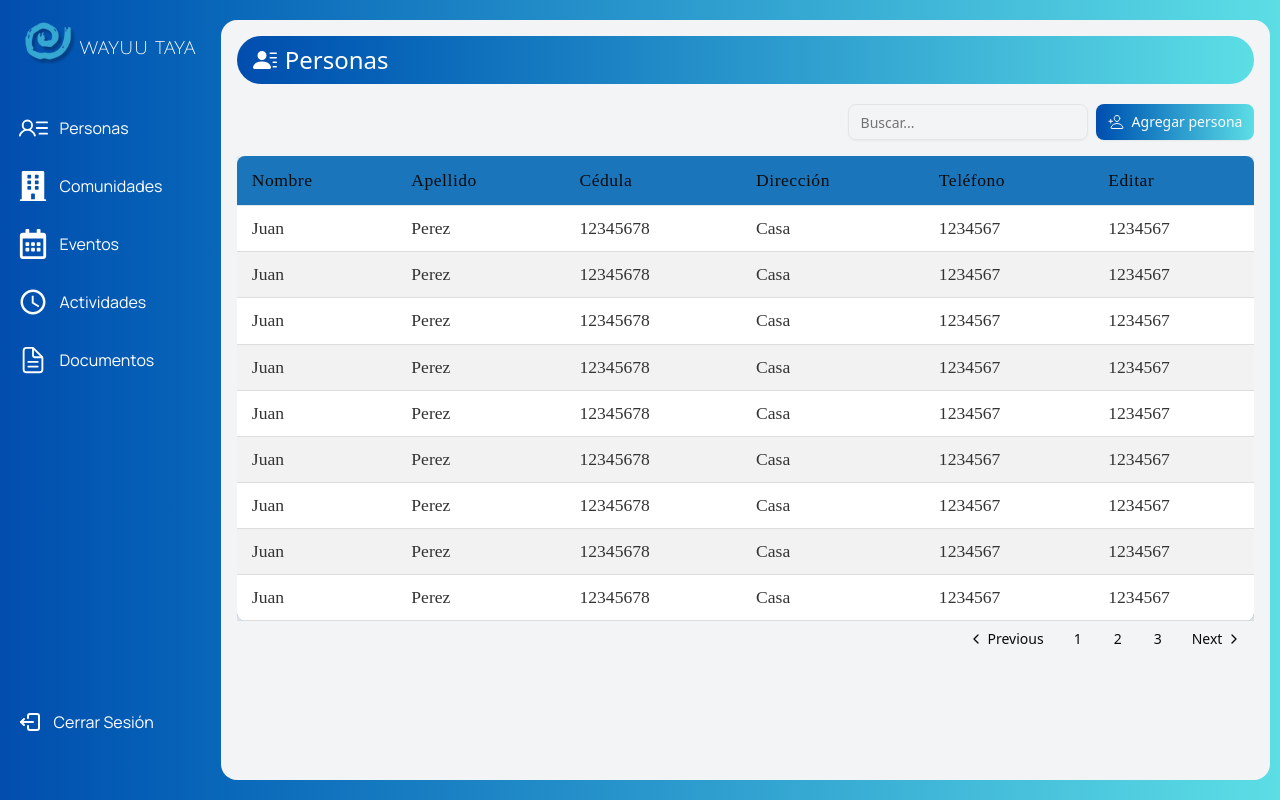
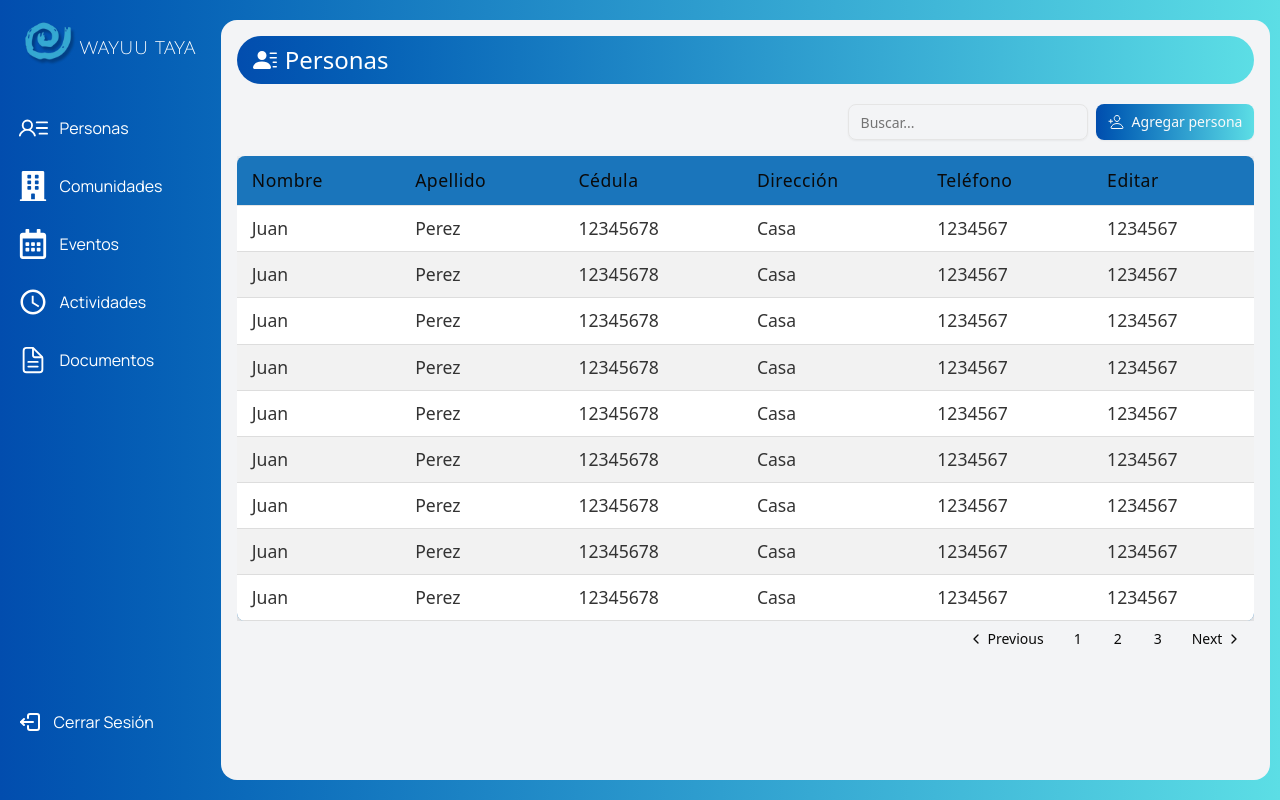
Before and after one commit to Eduardo282x/wayu-taya, a React (Vite) app: page /documentos/personas in a window 1280 px wide. Built offline with nearby package versions, Linux system fonts and the light colour scheme; a web font is replaced by a local one.

Commit message:
get changes jose, remove style table font family, clean import react for vercel

```diff
--- /dev/null
+++ b/src/components/formInput/FormInput.tsx
@@ -0,0 +1,6 @@
+
+export const FormInput = () => {
+    return (
+        <div>FormInput</div>
+    )
+}
--- a/src/pages/documents/events/Events.tsx
+++ b/src/pages/documents/events/Events.tsx
@@ -73,7 +73,7 @@ export const Events = () => {
       <HeaderPages title='Eventos' Icon={FaRegCalendarAlt} />
       <div className='flex justify-between p-4'>
         <DatePickerWithRange/>
-        <Button variant={'agregaricon'} onClick={() => navigate('formulario')}><FaRegCircleCheck/> Agendar evento</Button>
+        <Button onClick={() => navigate('formulario')}><FaRegCircleCheck/> Agendar evento</Button>
       </div>
 
 
--- a/src/pages/users/AlertDialog.tsx
+++ b/src/pages/users/AlertDialog.tsx
@@ -1,4 +1,3 @@
-import React from "react";
 import {
   Dialog,
   DialogContent,
--- a/src/pages/users/ConfirmDeleteDialog.tsx
+++ b/src/pages/users/ConfirmDeleteDialog.tsx
@@ -1,4 +1,4 @@
-import React from "react";
+
 import {
   Dialog,
   DialogContent,
@@ -6,7 +6,6 @@ import {
   DialogTitle,
   DialogDescription,
   DialogFooter,
-  DialogClose,
 } from "@/components/ui/dialog";
 import { Button } from "@/components/ui/button";
 
--- a/src/pages/users/EditUserForm.tsx
+++ b/src/pages/users/EditUserForm.tsx
@@ -10,7 +10,6 @@ import {
   DialogHeader,
   DialogTitle,
   DialogDescription,
-  DialogClose,
 } from "@/components/ui/dialog";
 import { Button } from "@/components/ui/button";
 
--- a/src/pages/users/StyledInput.tsx
+++ b/src/pages/users/StyledInput.tsx
@@ -1,4 +1,3 @@
-import React from "react";
 
 interface StyledInputProps extends React.InputHTMLAttributes<HTMLInputElement> {
   label: string;
--- a/src/pages/users/UserTable.tsx
+++ b/src/pages/users/UserTable.tsx
@@ -1,4 +1,3 @@
-import React from "react";
 import "./UserTable.css";
 import { User } from "./types";
 import { FaRegEdit } from "react-icons/fa";
--- a/src/styles/peopledata.css
+++ b/src/styles/peopledata.css
@@ -1,25 +1,47 @@
 table {
-  width: 100%; border-collapse: collapse; box-shadow: 0 4px 15px rgba(0, 0, 0, 0.2);border-radius: 8px;overflow: hidden;background-color: #1a75bb;color: white;font-family: 'Century', serif;font-size: 1.1em;
+  width: 100%;
+  border-collapse: collapse;
+  box-shadow: 0 4px 15px rgba(0, 0, 0, 0.2);
+  border-radius: 8px;
+  overflow: hidden;
+  background-color: #1a75bb;
+  color: white;
+  font-size: 1.1em;
 }
+
 th {
-  padding: 12px 15px;text-align: left;letter-spacing: 0.5px;
+  padding: 12px 15px;
+  text-align: left;
+  letter-spacing: 0.5px;
 }
+
 tbody tr:nth-child(even) {
   background-color: #f2f2f2;
 }
+
 tbody tr:nth-child(odd) {
   background-color: #ffffff;
 }
+
 td {
-  padding: 10px 15px;border-bottom: 1px solid #ddd;font-family: 'Century', serif;color: #333;
+  padding: 10px 15px;
+  border-bottom: 1px solid #ddd;
+  color: #333;
 }
+
 tbody tr {
-  transition: background-color 0.3s ease, transform 0.2s ease, box-shadow 0.3s ease;cursor: pointer;
+  transition: background-color 0.3s ease, transform 0.2s ease, box-shadow 0.3s ease;
+  cursor: pointer;
 }
 
 tbody tr:hover {
-  background-color: #e0e0e0;transform: translateY(-3px);box-shadow: 0 5px 10px rgba(0, 0, 0, 0.15);
+  background-color: #e0e0e0;
+  transform: translateY(-3px);
+  box-shadow: 0 5px 10px rgba(0, 0, 0, 0.15);
 }
+
 tbody tr:active {
-  background-color: #c0c0c0;transform: translateY(0);box-shadow: none;
+  background-color: #c0c0c0;
+  transform: translateY(0);
+  box-shadow: none;
 }
```
Also changed, not shown: src/pages/users/CreateUserForm.tsx (indentation only).
